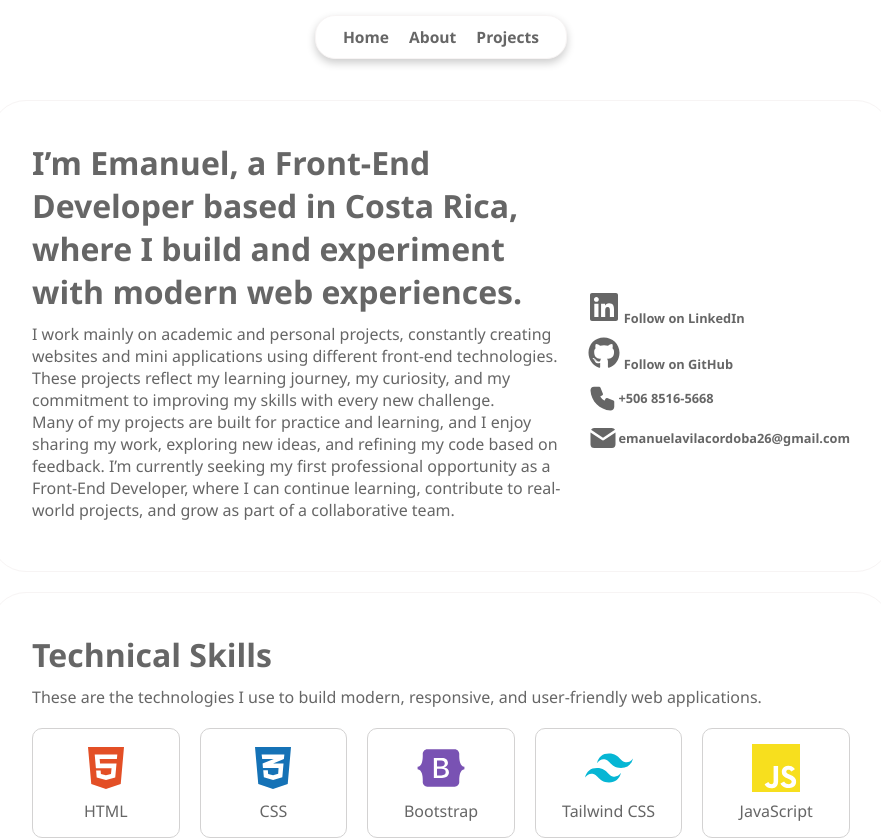
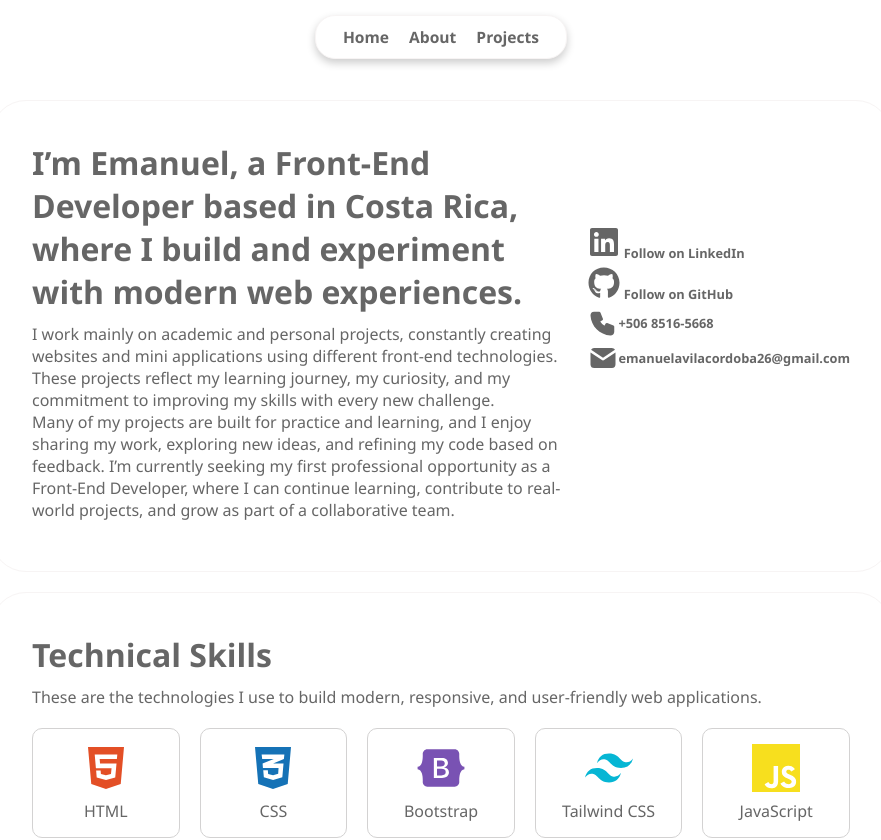
Before and after one commit to avilac26/Portfolio, a React (Vite) app: page /about in a window 1280 px wide. Shown: the top 840 px of the page, without its empty margins (199-1080 px from the left). Built offline with nearby package versions, Linux system fonts and the light colour scheme.

Commit message:
Corrected margin

```diff
--- a/src/Components/AboutContactContainer.css
+++ b/src/Components/AboutContactContainer.css
@@ -1,7 +1,6 @@
 .AboutContainerSocials{
-    margin: 150px auto;
+    margin: 85px auto;
     padding-left: 20px;
-    margin-bottom: 0px;
 }
 
 .AboutContainerSocialsList {
@@ -11,7 +10,7 @@
 }
 
 .AboutContainerSocialsList li{
-    margin-bottom: 10px;
+    margin-bottom: 5px;
 }
 
 
```
